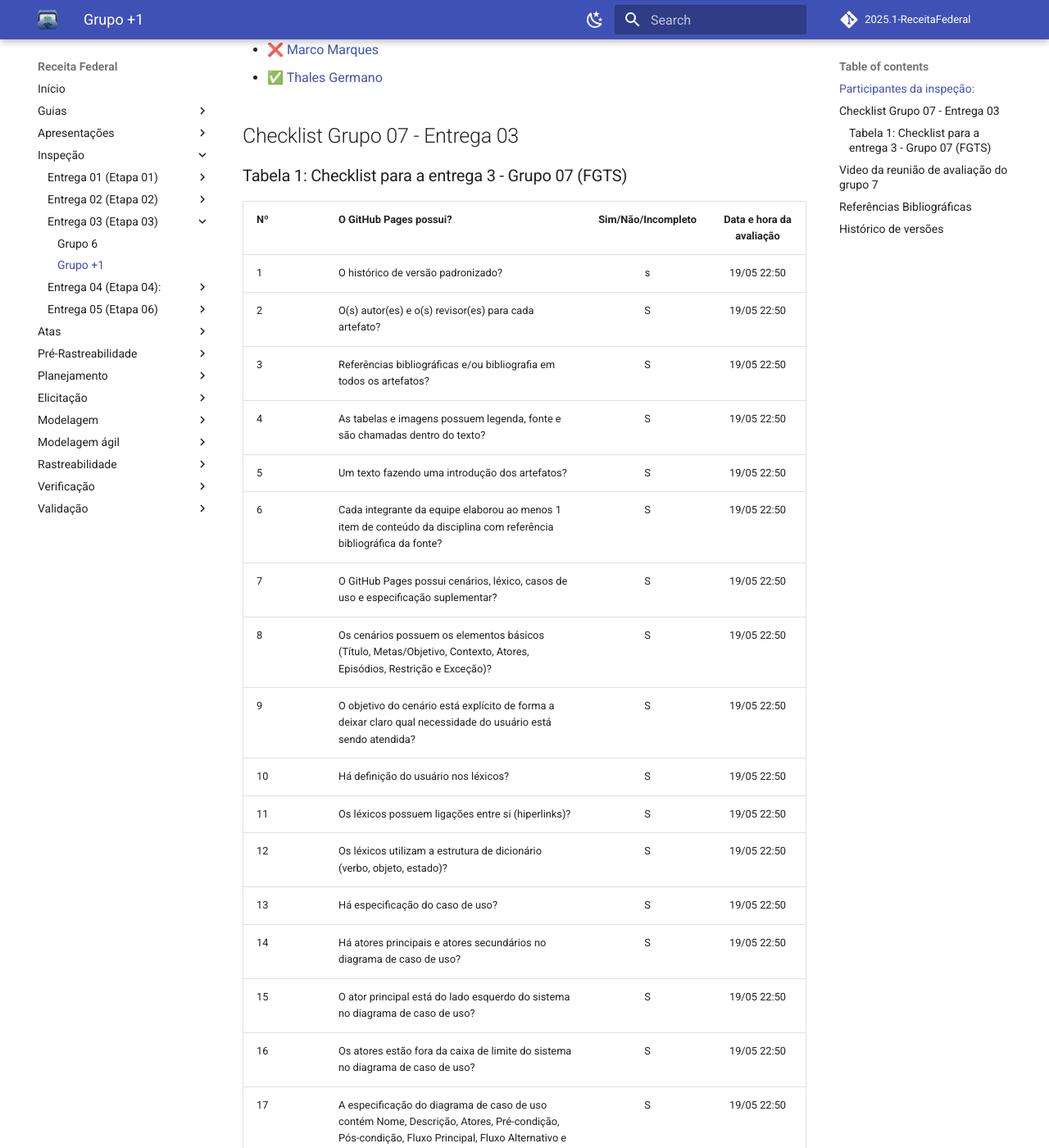
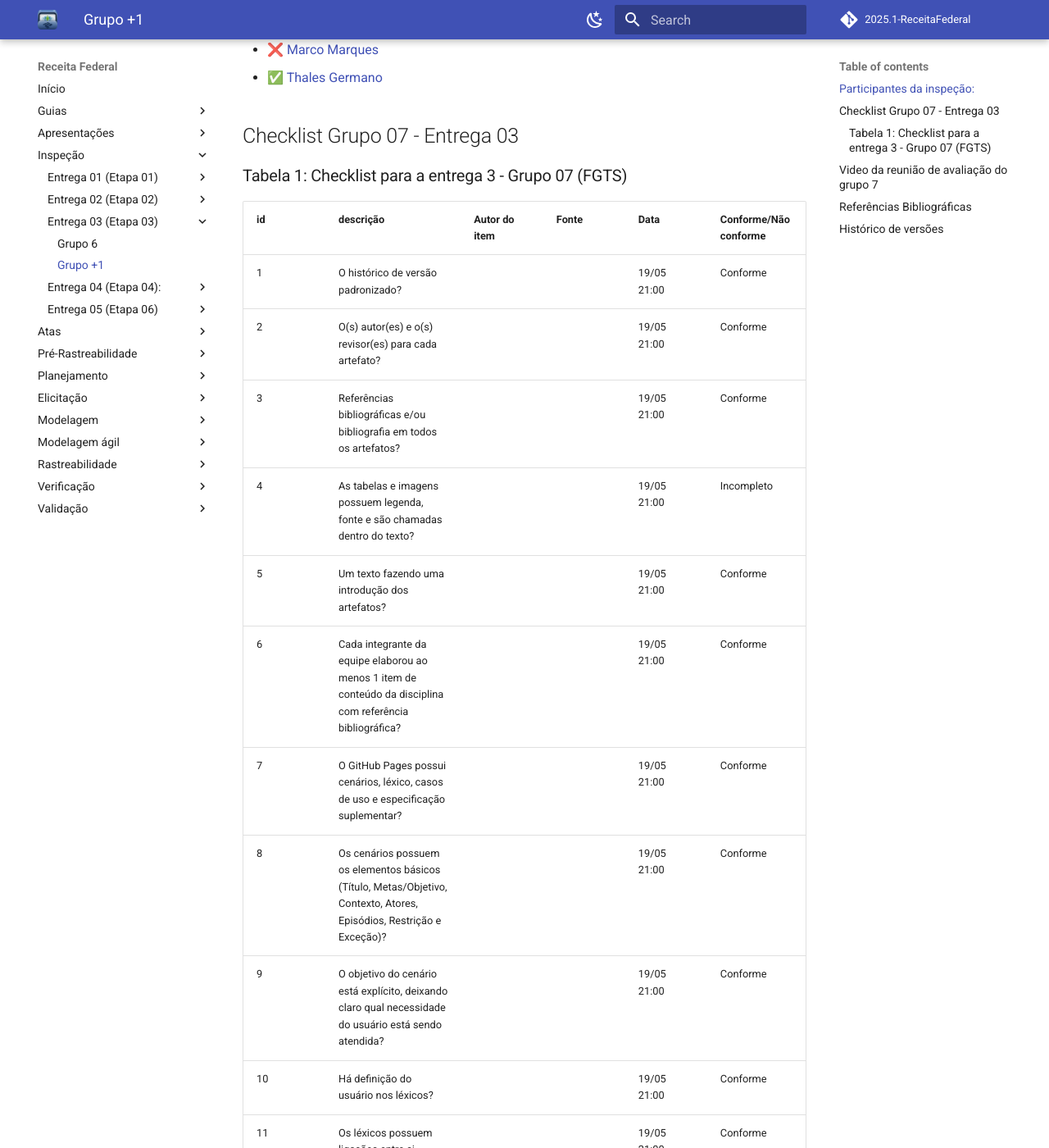
Before and after one commit to Requisitos-de-Software/2025.1-Meu-INSS, an MkDocs documentation site: the page built from docs/inspecao/entrega03/inspecao-grupo7-3.md, in a window 1280 px wide and 1400 px high, scrolled down 467 px. Shown: the whole window at 82% size. Built offline with MkDocs 1.6.1 and Material for MkDocs 9.7.7, drawn with Linux system fonts in a browser that asks for light colours; comment, search, counter and statistics services are not loaded; some of the changed text lies outside the part shown.

Commit message:
etapa 03

```diff
--- a/docs/inspecao/entrega03/inspecao-grupo7-3.md
+++ b/docs/inspecao/entrega03/inspecao-grupo7-3.md
@@ -18,31 +18,33 @@ Esta página apresenta um checklist relacionado a Entrega 03 do Grupo 07 (FGTS).
 
 ### Tabela 1: Checklist para a entrega 3 - Grupo 07 (FGTS)
 
-| Nº | O GitHub Pages possui? | Sim/Não/Incompleto | Data e hora da avaliação |
-|----|-------------------------|:------------------:|:------------------------:|
-| 1  | O histórico de versão padronizado? |  s | 19/05 22:50  |
-| 2  | O(s) autor(es) e o(s) revisor(es) para cada artefato? | S  | 19/05 22:50  |
-| 3  | Referências bibliográficas e/ou bibliografia em todos os artefatos? | S  | 19/05 22:50  |
-| 4  | As tabelas e imagens possuem legenda, fonte e são chamadas dentro do texto? | S  | 19/05 22:50 |
-| 5  | Um texto fazendo uma introdução dos artefatos? | S  |  19/05 22:50 |
-| 6  | Cada integrante da equipe elaborou ao menos 1 item de conteúdo da disciplina com referência bibliográfica da fonte? | S  |  19/05 22:50|
-| 7  | O GitHub Pages possui cenários, léxico, casos de uso e especificação suplementar? | S  |  19/05 22:50|
-| 8  | Os cenários possuem os elementos básicos (Título, Metas/Objetivo, Contexto, Atores, Episódios, Restrição e Exceção)? |  S |  19/05 22:50|
-| 9  | O objetivo do cenário está explícito de forma a deixar claro qual necessidade do usuário está sendo atendida? | S  | 19/05 22:50  |
-| 10 | Há definição do usuário nos léxicos? | S  |  19/05 22:50 |
-| 11 | Os léxicos possuem ligações entre si (hiperlinks)? | S  | 19/05 22:50  |
-| 12 | Os léxicos utilizam a estrutura de dicionário (verbo, objeto, estado)? | S  |  19/05 22:50 |
-| 13 | Há especificação do caso de uso? | S  | 19/05 22:50  |
-| 14 | Há atores principais e atores secundários no diagrama de caso de uso? | S  |  19/05 22:50 |
-| 15 | O ator principal está do lado esquerdo do sistema no diagrama de caso de uso? |  S |  19/05 22:50 |
-| 16 | Os atores estão fora da caixa de limite do sistema no diagrama de caso de uso? | S  |  19/05 22:50 |
-| 17 | A especificação do diagrama de caso de uso contém Nome, Descrição, Atores, Pré-condição, Pós-condição, Fluxo Principal, Fluxo Alternativo e Fluxo de Exceção? |  S |  19/05 22:50 |
-| 18 | No diagrama de caso de uso há ao menos um caso com pontos de extensão? | S  | 19/05 22:50 |
-| 19 | O documento especifica o tempo de resposta, no item de Desempenho? |  N |  19/05 22:50 |
-| 20 | O documento especifica em qual plataforma o aplicativo pode ser executado? |  S |  19/05 22:50 |
-| 21 | Todos os requisitos podem ser testados (RF e RNF)? | S  |  19/05 22:50 |
+| id | descrição                                                                                                                          | Autor do item | Fonte | Data       | Conforme/Não conforme |
+|----|------------------------------------------------------------------------------------------------------------------------------------|---------------|-------|------------|-----------------------|
+| 1  | O histórico de versão padronizado?                                                                                                |               |       | 19/05 21:00 |    Conforme                   |
+| 2  | O(s) autor(es) e o(s) revisor(es) para cada artefato?                                                                            |               |       | 19/05 21:00 |       Conforme                   |
+| 3  | Referências bibliográficas e/ou bibliografia em todos os artefatos?                                                               |               |       | 19/05 21:00 |     Conforme                     |
+| 4  | As tabelas e imagens possuem legenda, fonte e são chamadas dentro do texto?                                                       |               |       | 19/05 21:00 |    Incompleto                    |
+| 5  | Um texto fazendo uma introdução dos artefatos?                                                                                    |               |       | 19/05 21:00 |          Conforme                |
+| 6  | Cada integrante da equipe elaborou ao menos 1 item de conteúdo da disciplina com referência bibliográfica?                         |               |       | 19/05 21:00 |      Conforme                    |
+| 7  | O GitHub Pages possui cenários, léxico, casos de uso e especificação suplementar?                                                  |               |       | 19/05 21:00 |       Conforme                   |
+| 8  | Os cenários possuem os elementos básicos (Título, Metas/Objetivo, Contexto, Atores, Episódios, Restrição e Exceção)?               |               |       | 19/05 21:00 |       Conforme                   |
+| 9  | O objetivo do cenário está explícito, deixando claro qual necessidade do usuário está sendo atendida?                             |               |       | 19/05 21:00 |      Conforme                    |
+| 10 | Há definição do usuário nos léxicos?                                                                                             |               |       | 19/05 21:00 |          Conforme                |
+| 11 | Os léxicos possuem ligações entre si (hiperlinks)?                                                                               |               |       | 19/05 21:00 |           Conforme               |
+| 12 | Os léxicos utilizam a estrutura de dicionário (verbo, objeto, estado)?                                                           |               |       | 19/05 21:00 |         Conforme                 |
+| 13 | Há especificação do caso de uso?                                                                                                 |               |       | 19/05 21:00 |         Conforme                 |
+| 14 | Há atores principais e atores secundários no diagrama de caso de uso?                                                            |               |       | 19/05 21:00 |          Conforme                |
+| 15 | O ator principal está do lado esquerdo do sistema no diagrama de caso de uso?                                                     |               |       | 19/05 21:00 |           Conforme               |
+| 16 | Os atores estão fora da caixa de limite do sistema no diagrama de caso de uso?                                                   |               |       | 19/05 21:00 |        Conforme                  |
+| 17 | A especificação do diagrama de caso de uso contém Nome, Descrição, Atores, Pré-condição, Pós-condição, Fluxo Principal, Fluxo Alternativo e Fluxo de Exceção? |   Conforme               |       | 18/05 21:00 |                       |
+| 18 | No diagrama de caso de uso há ao menos um caso com pontos de extensão?                                                           |               |       | 19/05 21:00 |     Conforme                    |
+| 19 | O documento especifica o tempo de resposta, no item de Desempenho?                                                               |               |       | 19/05 21:00 |         Não conforme                |
+| 20 | O documento especifica em qual plataforma o aplicativo pode ser executado?                                                       |               |       | 19/05 21:00 |      Conforme                    |
+| 21 | Todos os requisitos podem ser testados (RF e RNF)?                                                                               |               |       | 19/05 21:00 |         Conforme                 |
 
-<font size="3"><p style="text-align: center">Fonte: [Grupo 06](https://requisitos-de-software.github.io/2025.1-ReceitaFederal/#membros-da-equipe), 2025.</p></font>
+
+<font size="3"><p style="text-align: center">Fonte:  [Jose Eduardo](https://github.com/jevprado), 2025.</p></font>
+
 
 ## Video da reunião de avaliação do grupo 7
 
@@ -66,3 +68,4 @@ Esta página apresenta um checklist relacionado a Entrega 03 do Grupo 07 (FGTS).
 Versão |   Data  | Descrição | Autor(es) | Revisor(es)
 ------ | ---- | ------ | ---------- | ----------
 `1.0` | 19/05/2025 | Mudança da localização da inspeção da entrega 03 - grupo 7 | [Thales Germano](https://github.com/thalesgvl) | [Jose Eduardo](https://github.com/jevprado)|
+`2.0` | 21/06/2025 | Corrigindo formatacao | [Jose Eduardo](https://github.com/jevprado) | Revisor aqui |
```
Also changed, not shown: docs/inspecao/entrega03/inspecao-grupo6-3.md (+26 -24 lines).
